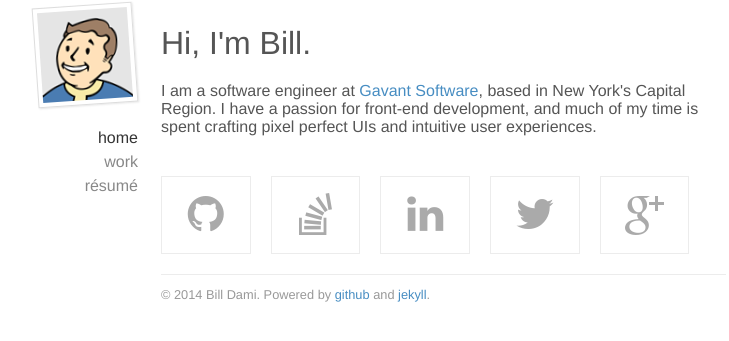
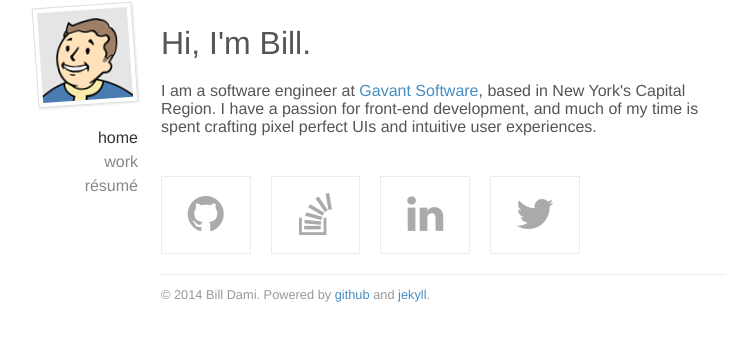
Before and after one commit to billdami/billdami.github.io, a Jekyll site: the page built from index.html, in a window 1280 px wide. Shown: the part 115-456 px from the top of the page, without its empty margins (264-993 px from the left). Built offline with Jekyll 4.4.1, drawn with Linux system fonts in a browser that asks for light colours.

Commit message:
remove google+ social button (#2)

```diff
--- a/_includes/social-btns.html
+++ b/_includes/social-btns.html
@@ -19,9 +19,4 @@
             <i class="fa fa-twitter"></i>
         </a>
     </div>
-    <div class="col-3">
-        <a href="https://plus.google.com/+BillDami" class="social-btn google-plus" title="google+">
-            <i class="fa fa-google-plus"></i>
-        </a>
-    </div>
 </div>
```
